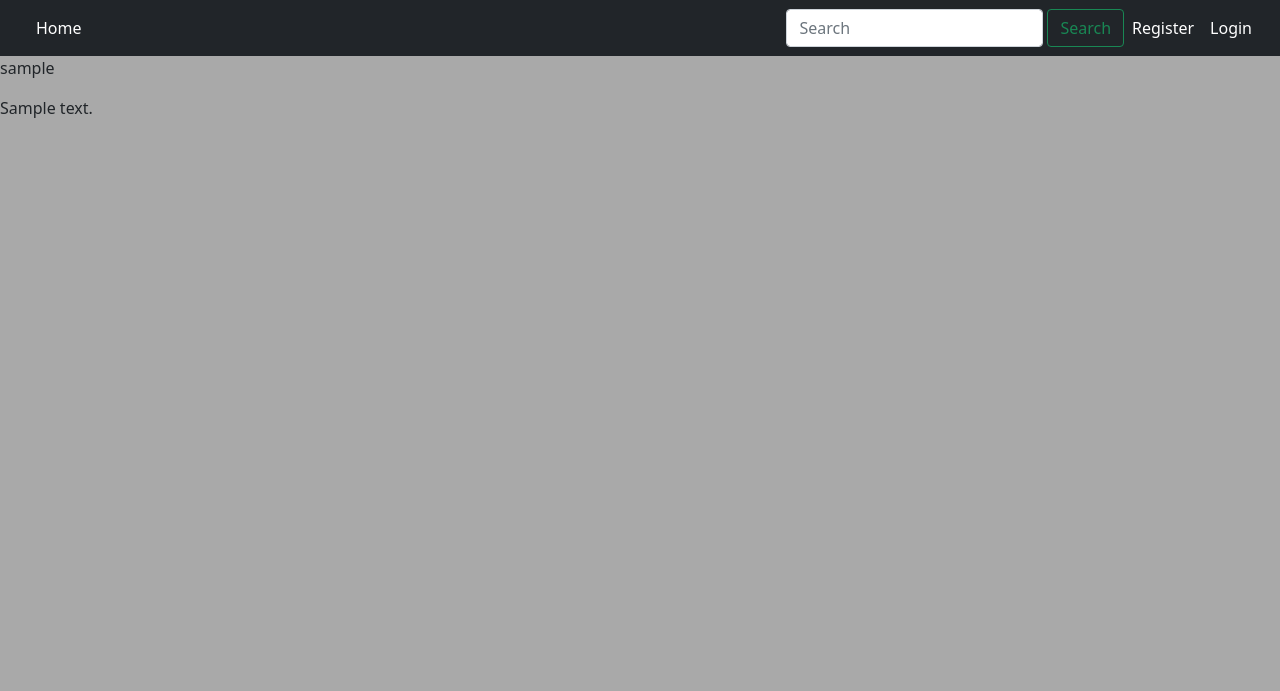
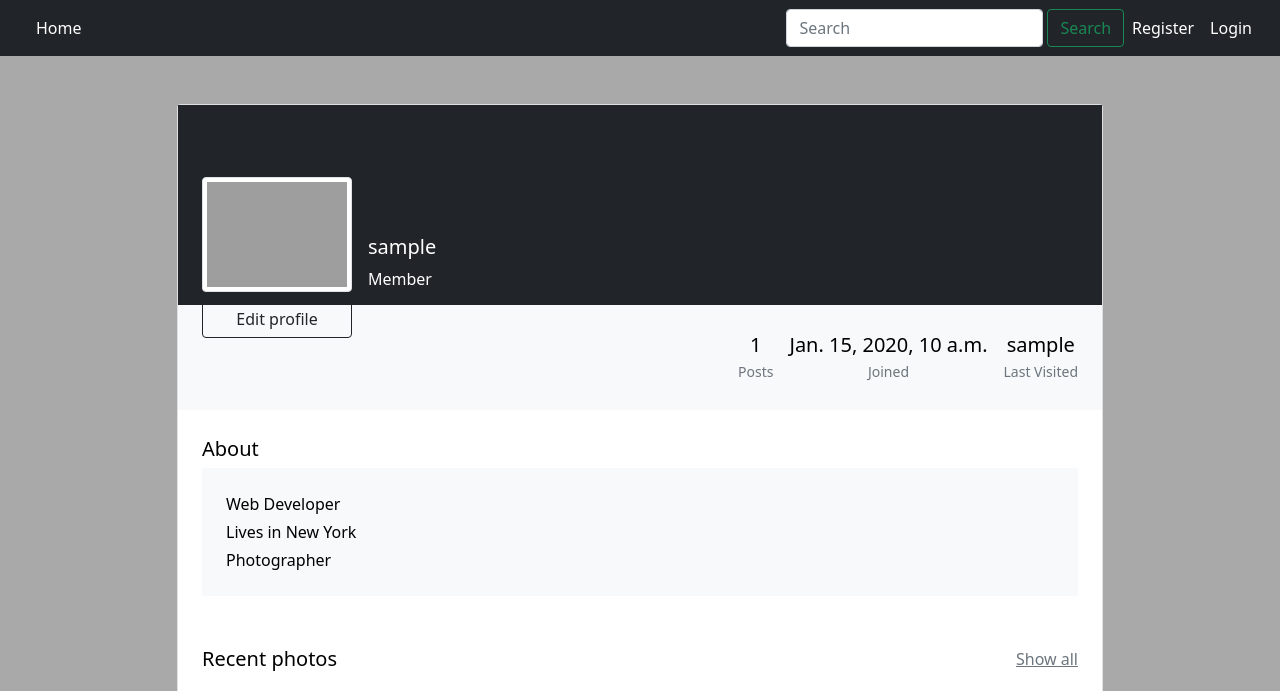
Before and after one commit to AlexxHr/django-forum, a Django app: template templates/accounts/account-details.html in a window 1280 px wide. Shown: the top 691 px of the page. Before the commit the page ends 118 px from the top, so only its background shows below. Run offline with Django 3.2, Linux system fonts and the light colour scheme; the template is opened without the code that fills it: most values are stand-ins (such as "Sample title", 1, 10 or a date in 2020); some libraries are stand-ins or nearby versions; grey boxes are pictures that could not be loaded.

Commit message:
added profile view bootstrap and moved profile model

```diff
--- a/djangoForum/settings.py
+++ b/djangoForum/settings.py
@@ -124,4 +124,5 @@ DEFAULT_AUTO_FIELD = 'django.db.models.BigAutoField'
 
 AUTH_USER_MODEL = 'accounts.ForumUser'
 
+LOGIN_REDIRECT_URL = '/'
 LOGOUT_REDIRECT_URL = '/'
--- a/templates/accounts/account-details.html
+++ b/templates/accounts/account-details.html
@@ -1,5 +1,71 @@
 {% extends 'base.html' %}
 {% block content %}
-    <p>{{ object.username }}</p>
-    <p>{{ object.profile.bio }}</p>
+    <section class="h-100 gradient-custom-2">
+  <div class="container py-5 h-100">
+    <div class="row d-flex justify-content-center align-items-center h-100">
+      <div class="col col-lg-9 col-xl-10">
+        <div class="card">
+          <div class="text-white d-flex flex-row bg-dark" style="height:200px;">
+            <div class="ms-4 mt-5 d-flex flex-column" style="width: 150px;">
+              <img src="https://mdbcdn.b-cdn.net/img/Photos/new-templates/bootstrap-profiles/avatar-1.webp" alt="Generic placeholder image" class="img-fluid img-thumbnail mt-4 mb-2" style="width: 150px; z-index: 1">
+              <a href="#" type="button" class="btn btn-outline-dark" data-mdb-ripple-color="dark" style="z-index: 1;">
+                Edit profile
+              </a>
+            </div>
+            <div class="ms-3" style="margin-top: 130px;">
+              <h5>{{ object.username }}</h5>
+              <p>Member</p>
+            </div>
+          </div>
+          <div class="p-4 text-black" style="background-color: #f8f9fa;">
+            <div class="d-flex justify-content-end text-center py-1">
+              <div>
+                <p class="mb-1 h5">{{ object.profile.get_user_posts|length }}</p>
+                <p class="small text-muted mb-0">Posts</p>
+              </div>
+              <div class="px-3">
+                <p class="mb-1 h5">{{ object.profile.date_joined }}</p>
+                <p class="small text-muted mb-0">Joined</p>
+              </div>
+              <div>
+                <p class="mb-1 h5">{{ object.last_login }}</p>
+                <p class="small text-muted mb-0">Last Visited</p>
+              </div>
+            </div>
+          </div>
+          <div class="card-body p-4 text-black">
+            <div class="mb-5">
+              <p class="lead fw-normal mb-1">About</p>
+              <div class="p-4" style="background-color: #f8f9fa;">
+                <p class="font-italic mb-1">Web Developer</p>
+                <p class="font-italic mb-1">Lives in New York</p>
+                <p class="font-italic mb-0">Photographer</p>
+              </div>
+            </div>
+            <div class="d-flex justify-content-between align-items-center mb-4">
+              <p class="lead fw-normal mb-0">Recent photos</p>
+              <p class="mb-0"><a href="#!" class="text-muted">Show all</a></p>
+            </div>
+            <div class="row g-2">
+              <div class="col mb-2">
+                <img src="https://mdbcdn.b-cdn.net/img/Photos/Lightbox/Original/img%20(112).webp" alt="image 1" class="w-100 rounded-3">
+              </div>
+              <div class="col mb-2">
+                <img src="https://mdbcdn.b-cdn.net/img/Photos/Lightbox/Original/img%20(107).webp" alt="image 1" class="w-100 rounded-3">
+              </div>
+            </div>
+            <div class="row g-2">
+              <div class="col">
+                <img src="https://mdbcdn.b-cdn.net/img/Photos/Lightbox/Original/img%20(108).webp" alt="image 1" class="w-100 rounded-3">
+              </div>
+              <div class="col">
+                <img src="https://mdbcdn.b-cdn.net/img/Photos/Lightbox/Original/img%20(114).webp" alt="image 1" class="w-100 rounded-3">
+              </div>
+            </div>
+          </div>
+        </div>
+      </div>
+    </div>
+  </div>
+</section>
 {% endblock %}
```
Also changed, not shown: djangoForum/accounts/models.py (+0 -7 lines), djangoForum/accounts/signals.py (+4 -3 lines), djangoForum/forum/models.py (+11 -0 lines), djangoForum/accounts/migrations/0005_delete_profile.py (added), djangoForum/forum/migrations/0006_profile_alter_forumpost_options_and_more.py (added).
